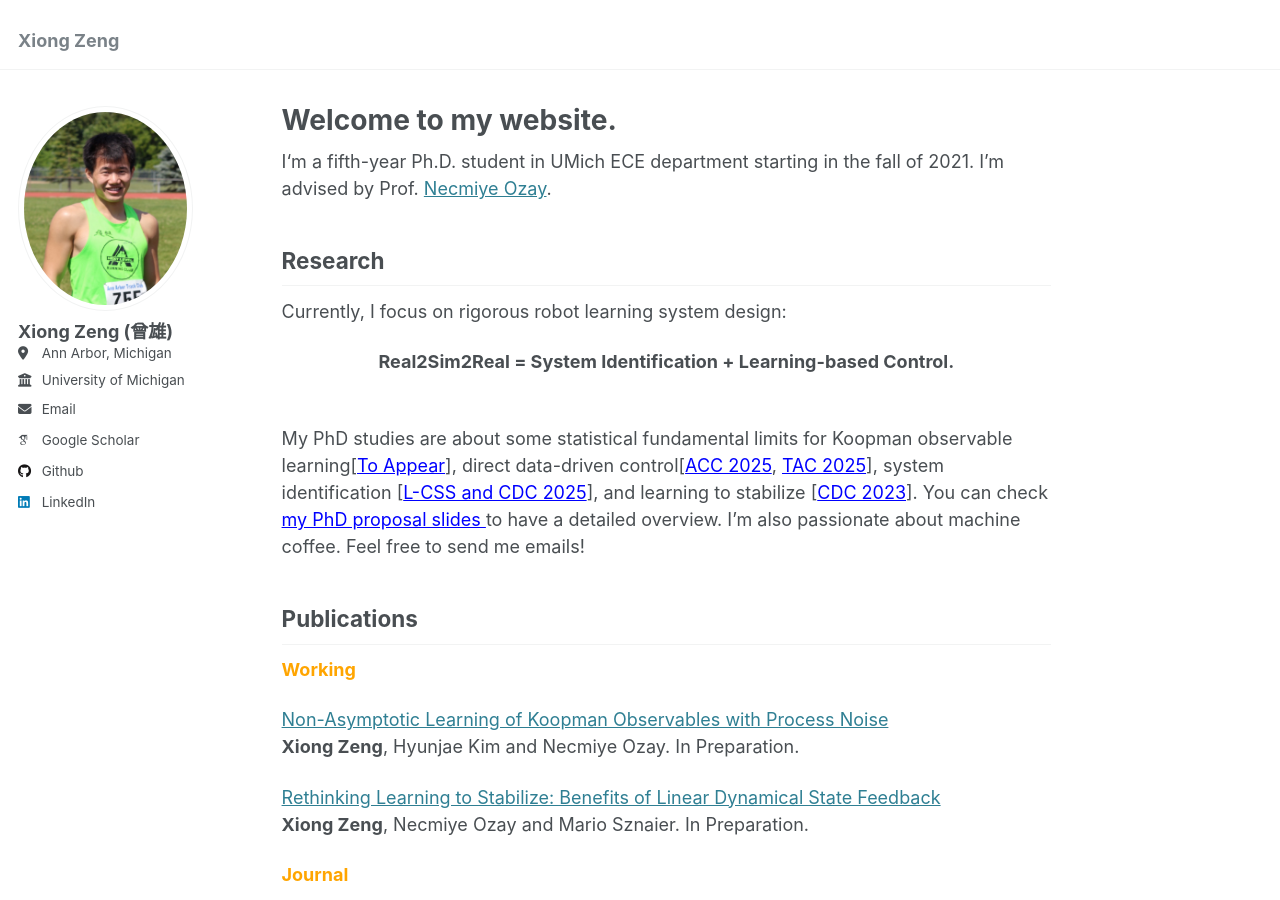
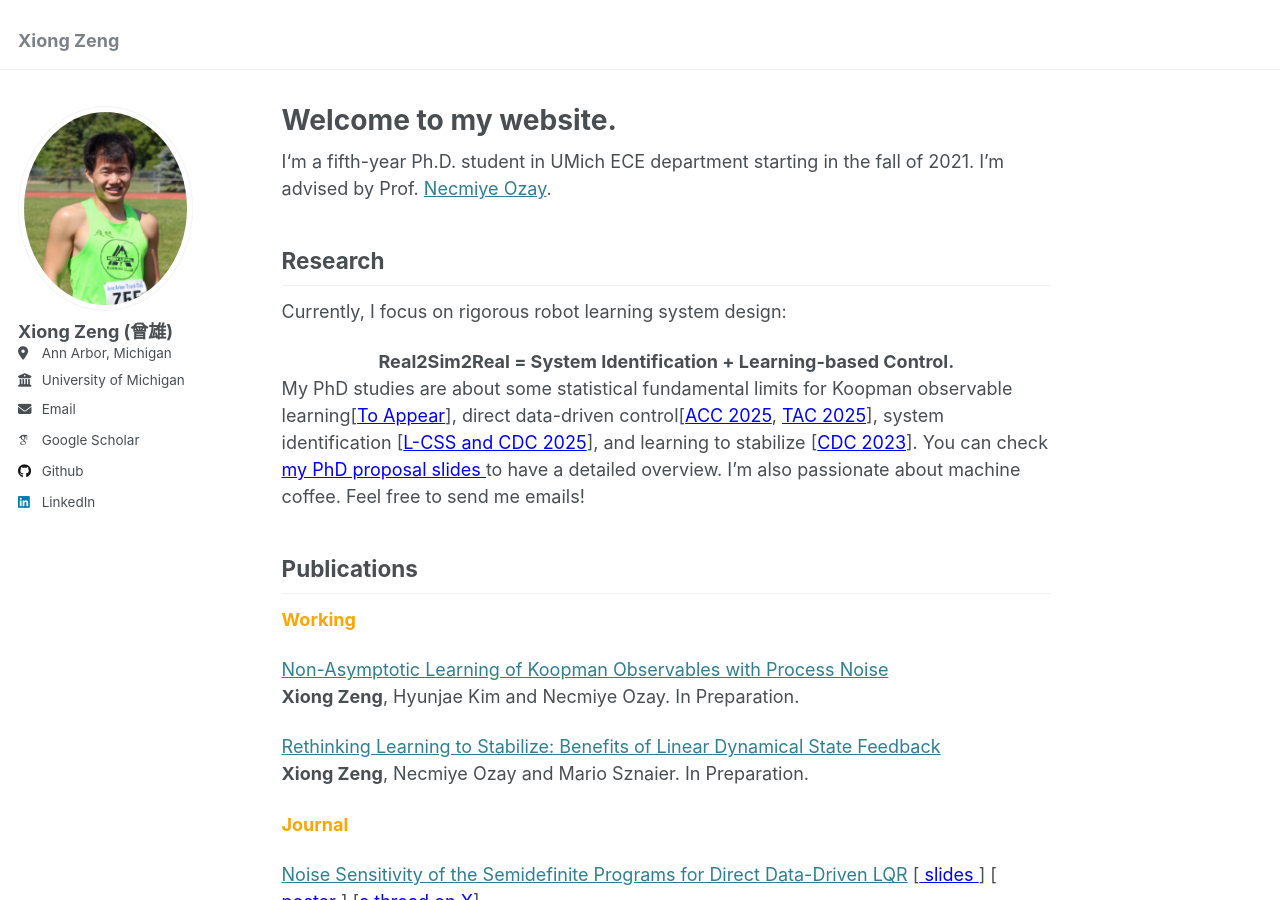
Before and after one commit to zengxiong111/zengxiong.github.io, a Jekyll site: the page built from _pages/about.md, in a window 1280 px wide and 900 px high. Built offline with Jekyll 4.4.1, drawn with Linux system fonts in a browser that asks for light colours; some web fonts are replaced.

Commit message:
Update about.md

```diff
--- a/_pages/about.md
+++ b/_pages/about.md
@@ -13,7 +13,7 @@
 
 Currently, I focus on rigorous robot learning system design:
 
-<div align="center"><strong>Real2Sim2Real = System Identification + Learning-based Control.</strong></div><br>
+<div align="center"><strong>Real2Sim2Real = System Identification + Learning-based Control.</strong></div>
 
 My PhD studies are about some statistical fundamental limits for Koopman observable learning[<a href="https://scholar.google.com/citations?user=v4lWTTwAAAAJ&hl=en" style="color: blue;" target="_blank">To Appear</a>], direct data-driven control[<a href="https://web.eecs.umich.edu/~necmiye/pubs/ZengBO_acc25.pdf" style="color: blue;" target="_blank">ACC 2025</a>, <a href="https://arxiv.org/abs/2412.19705" style="color: blue;" target="_blank">TAC 2025</a>], system identification [<a href="https://arxiv.org/abs/2503.16817" style="color: blue;" target="_blank">L-CSS and CDC 2025</a>], and learning to stabilize [<a href="https://arxiv.org/abs/2311.11151" style="color: blue;" target="_blank">CDC 2023</a>].
 You can check <a href="https://github.com/zengxiong111/zengxiong.github.io/releases/download/v1.0/phd_propsoal_Xiong_Zeng_part.pdf"
```
